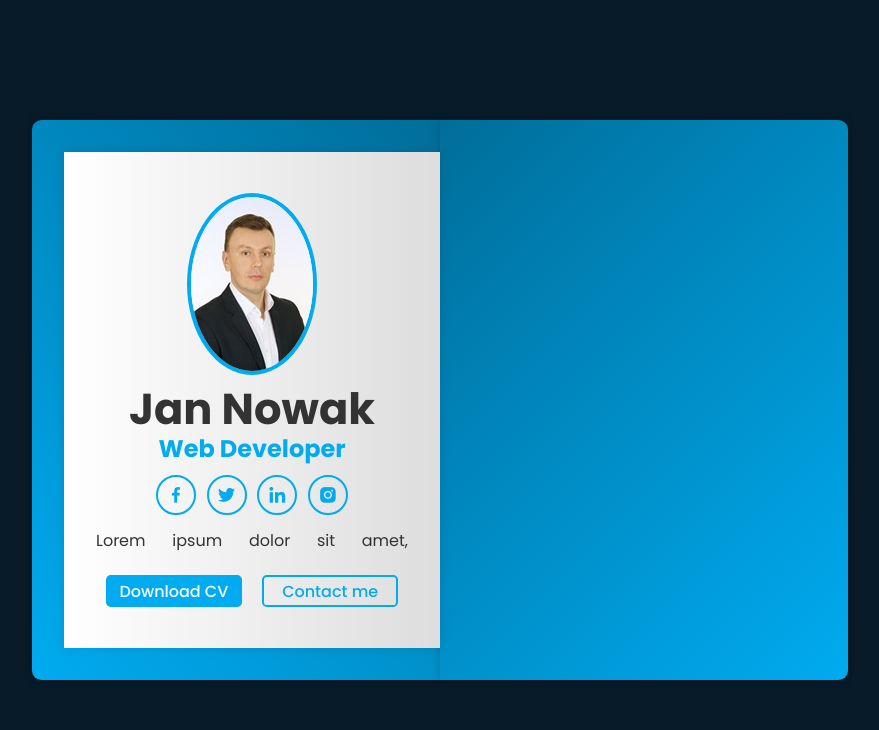
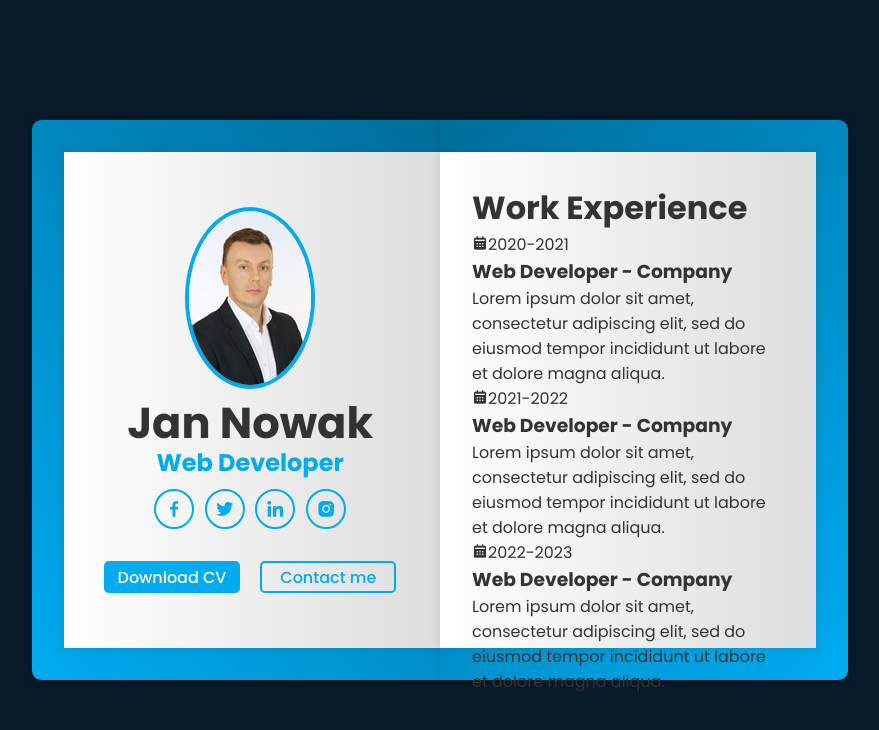
Before and after one commit to Szsz1987/3D-Portfolio-Website, a website: page index.html in a window 1280 px wide. Shown: the whole page, without its empty margins (200-1079 px from the left). Drawn offline with nearby package versions, Linux system fonts and the light colour scheme; files that its build step writes are made by us from their sources.

Commit message:
Add html of next page

```diff
--- a/index.html
+++ b/index.html
@@ -32,23 +32,56 @@
                             <a href="#"><i class='bx bxl-linkedin'></i></a>
                             <a href="#"><i class='bx bxl-instagram-alt' ></i></a>
                         </div>
-                        <p>
+                        <!-- <p>
                             Lorem ipsum dolor sit amet, consectetur adipiscing elit, sed do eiusmod tempor incididunt ut labore et dolore magna aliqua. Ut enim ad minim veniam, quis nostrud exercitation ullamco laboris nisi ut aliquip ex ea commodo consequat. Duis aute irure dolor in reprehenderit in voluptate velit esse cillum dolore eu fugiat nulla pariatur. Excepteur sint occaecat cupidatat non proident, sunt in culpa qui officia deserunt mollit anim id est laborum.
-                        </p>
+                        </p> -->
                         <div class="btn-box">
                             <a href="#" class="btn">Download CV</a>
                             <a href="#" class="btn contact-me">Contact me</a>
                         </div>
                     </div>
                 </div>
+
+
+            <!-- page 1 & 2 -->
+                <div class="book-page page-right" id="turn-1">
+            <!-- page 1 (work experience) -->
+                <div class="page-front">
+                    <h1 class="title">Work Experience</h1>
+
+                        <div class="workeduc-box">
+                        <div class="workeduc-content">
+                            <span class="year"><i class="bx bxs-calendar"></i>2020-2021</span>
+                            <h3>Web Developer - Company</h3>
+                            <p>Lorem ipsum dolor sit amet, consectetur adipiscing elit, sed do eiusmod tempor incididunt ut labore et dolore magna aliqua.
+                            </p>
+                        </div>
+
+                        <div class="workeduc-content">
+                            <span class="year"><i class="bx bxs-calendar"></i>2021-2022</span>
+                            <h3>Web Developer - Company</h3>
+                             <p>Lorem ipsum dolor sit amet, consectetur adipiscing elit, sed do eiusmod tempor incididunt ut labore et dolore magna aliqua.
+                            </p>
+                        </div>
+
+                        <div class="workeduc-content">
+                            <span class="year"><i class="bx bxs-calendar"></i>2022-2023</span>
+                            <h3>Web Developer - Company</h3>
+                            <p>Lorem ipsum dolor sit amet, consectetur adipiscing elit, sed do eiusmod tempor incididunt ut labore et dolore magna aliqua.
+                            </p>
+                        </div>
+
+                    </div>
+                </div>
+
+        <!-- page 2 (education) -->
+            <div class="page-back"></div>
+
         </div>
+        </div>
+    </div>
+            <!-- page 3 & 4 -->
 
-    </div>
-            <!-- page 1 & 2 -->
-                <!-- page 1 (work experience) -->
-                <!-- page 2 (education) -->
-
-            <!-- page 3 & 4 -->
                 <!-- page 3 (my services) -->
                 <!-- page 4 (my skills) -->
 
--- a/sass/style.scss
+++ b/sass/style.scss
@@ -164,3 +164,8 @@ body{
   background: var(--main-color);
   color: var(--white-color);
 }
+
+.book-page.page-right{
+  position: absolute;
+  right: 0;
+}
```
Also changed, not shown: css/style.css, 1 other file.
